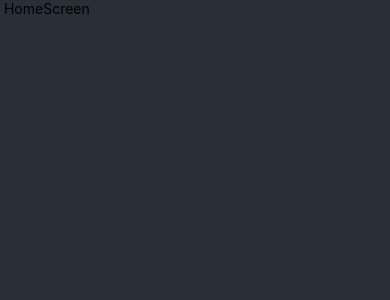
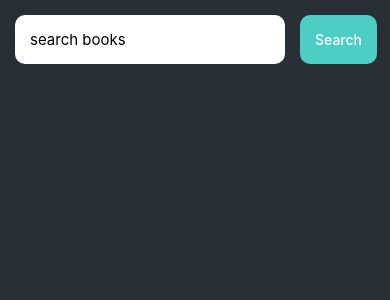
Before and after one commit to younusraza909/React-Native-bookapp, a React Native app: screen / in a window 390 px wide. Shown: the top 300 px of the page. Built offline with nearby package versions, Linux system fonts and the light colour scheme.

Commit message:
Search bar component UI

```diff
--- /dev/null
+++ b/src/components/SearchBar.tsx
@@ -0,0 +1,49 @@
+import React from 'react'
+import { Pressable, StyleSheet, Text, TextInput, View } from 'react-native'
+
+const SearchBar = () => {
+    return (
+        <View style={styles.container}>
+            <TextInput style={styles.input}
+                placeholder='search books'
+                placeholderTextColor="#000" />
+
+            <Pressable style={styles.btn} >
+                <Text style={styles.text}>search</Text>
+            </Pressable>
+        </View>
+    )
+}
+
+export default SearchBar
+const styles = StyleSheet.create({
+    container: {
+        flexDirection: 'row',
+        justifyContent: 'space-between',
+        gap: 15,
+        padding: 15,
+    },
+    input: {
+        padding: 15,
+        fontSize: 15,
+        color: '#000',
+        backgroundColor: '#fff',
+        borderRadius: 10,
+        flex: 1,
+    },
+    btn: {
+        flexDirection: 'row',
+        gap: 5,
+        backgroundColor: '#4ecdc4',
+        paddingHorizontal: 15,
+        alignItems: 'center',
+        justifyContent: 'center',
+        borderRadius: 10,
+        cursor: 'pointer',
+    },
+    text: {
+        color: '#fff',
+        textTransform: 'capitalize',
+        fontWeight: '500',
+    },
+});
--- a/src/screens/HomeScreen.tsx
+++ b/src/screens/HomeScreen.tsx
@@ -1,10 +1,11 @@
 import React from 'react'
 import { StyleSheet, View, Text } from 'react-native'
+import SearchBar from '../components/SearchBar'
 
 const HomeScreen = () => {
     return (
         <View style={styles.container}>
-            <Text> HomeScreen</Text>
+            <SearchBar />
         </View>
     )
 }
```
